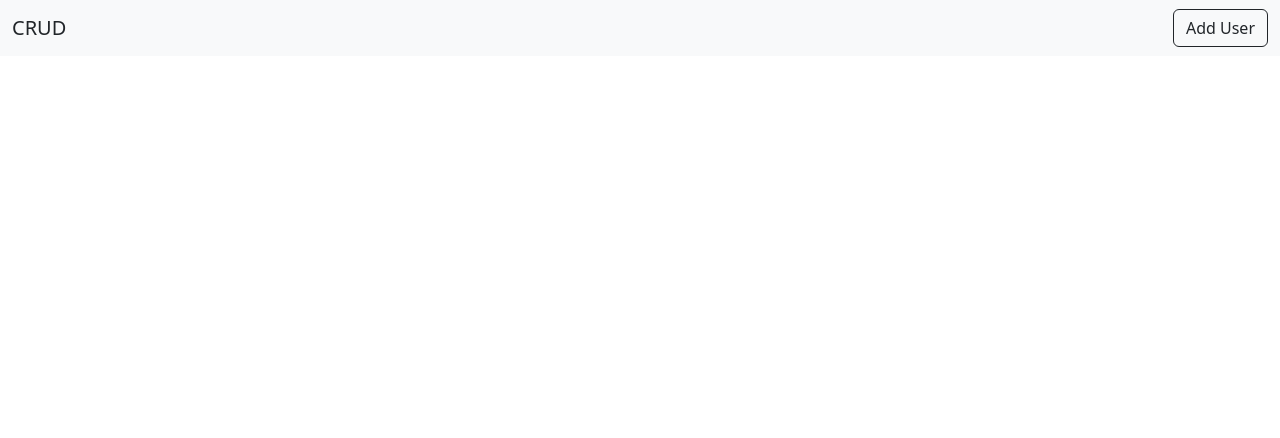
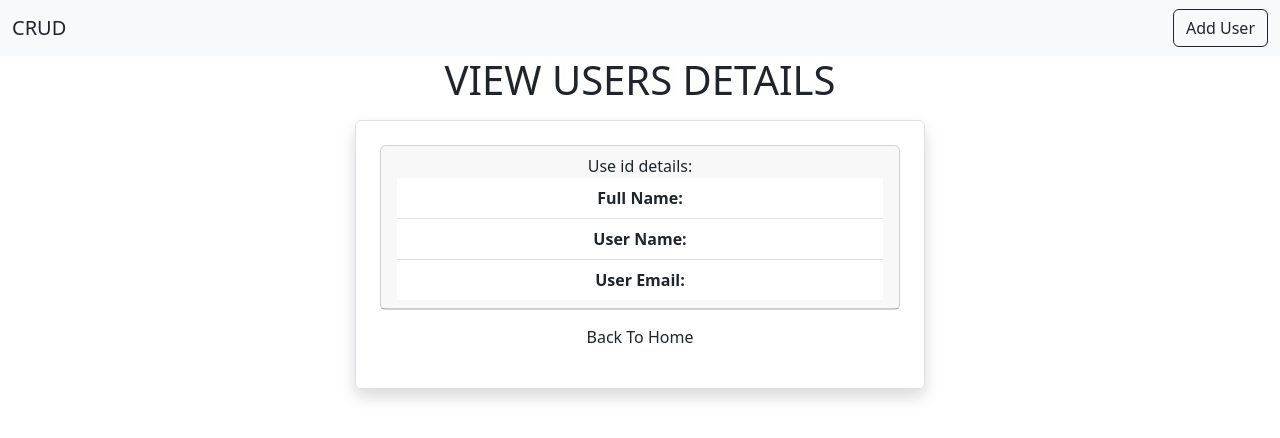
Before and after one commit to Dinuki85/SpringbootCRUDAppliCATION, a React (Create React App) app: page /viewuser in a window 1280 px wide. Before the commit this address had no page. Shown: the top 438 px of the page. Built offline with nearby package versions, Linux system fonts and the light colour scheme; no server answers.

Commit message:
Added user view card

```diff
--- a/src/App.js
+++ b/src/App.js
@@ -5,6 +5,7 @@ import Home from "./pages/Home";
 import { BrowserRouter as Router, Routes, Route } from "react-router-dom";
 import AddUser from "./users/AddUser";
 import EditUser from "./users/EditUser";
+import ViewUser from "./users/ViewUser";
 function App() {
   return (
     <div className="App">
@@ -19,6 +20,7 @@ function App() {
         <Route exact path="/" element={<Home/>}/>
         <Route exact path ="/addUser" element={<AddUser/>}/>
         <Route exact path="/edituser/:id" element={<EditUser/>}/>
+        <Route exact path="/viewuser" element={<ViewUser/>}/>
       </Routes>
 
 
--- a/src/users/ViewUser.js
+++ b/src/users/ViewUser.js
@@ -0,0 +1,54 @@
+import axios from "axios";
+import React, { useEffect, useState } from "react";
+import { Link, useParams } from "react-router-dom";
+
+export default function ViewUser() {
+    const [user,setUser] =useState({
+        name:"",
+        username:"",
+        email:""
+    });
+
+    const {id} =useParams();
+
+    useEffect(()=>{
+
+        loadUser();
+
+    },[]);
+
+    const loadUser=async ()=>{
+        const result =await axios.get(`http://localhost:8080/api/user/${id}`)
+        setUser(result.data);
+    }
+  return (
+    <div className="container">
+      <h1>VIEW USERS DETAILS </h1>
+      <div className="row">
+        <div className="shadow col-md-6 offset-md-3 border rounded p-4 mt-2">
+            <div className="card">
+                <div className="card-header">
+                    Use id details:
+                    <ul className="list-group list-group-flush">
+                        <li className="list-group-item">
+                            <b>Full Name:</b>
+                        </li>
+                        <li className="list-group-item">
+                            <b>User Name:</b>
+                        </li>
+                        <li className="list-group-item">
+                            <b>User Email:</b>
+                        </li>
+                    </ul>
+                </div>
+            </div>
+
+            <Link className="btn btn-outline my-2 " to={"/"}>Back To Home</Link>
+
+        </div>
+
+
+      </div>
+    </div>
+  );
+}
```
